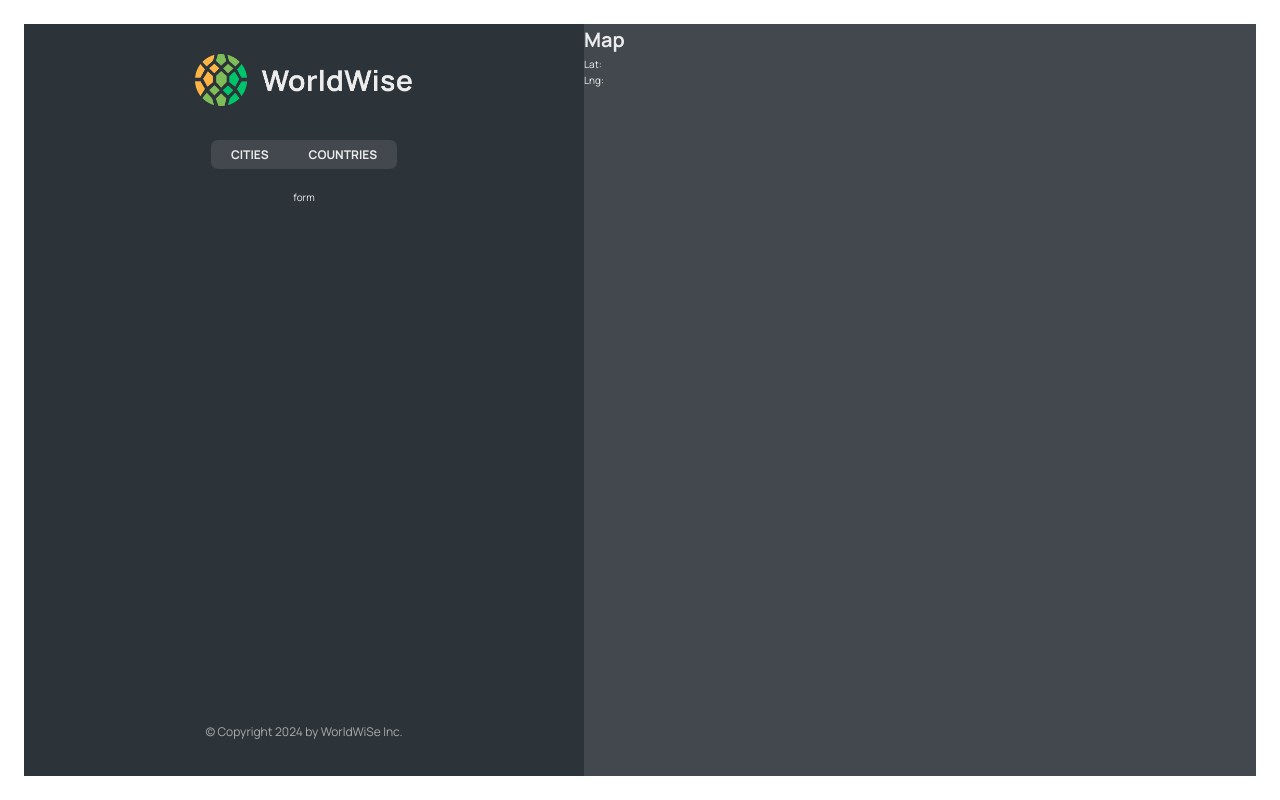
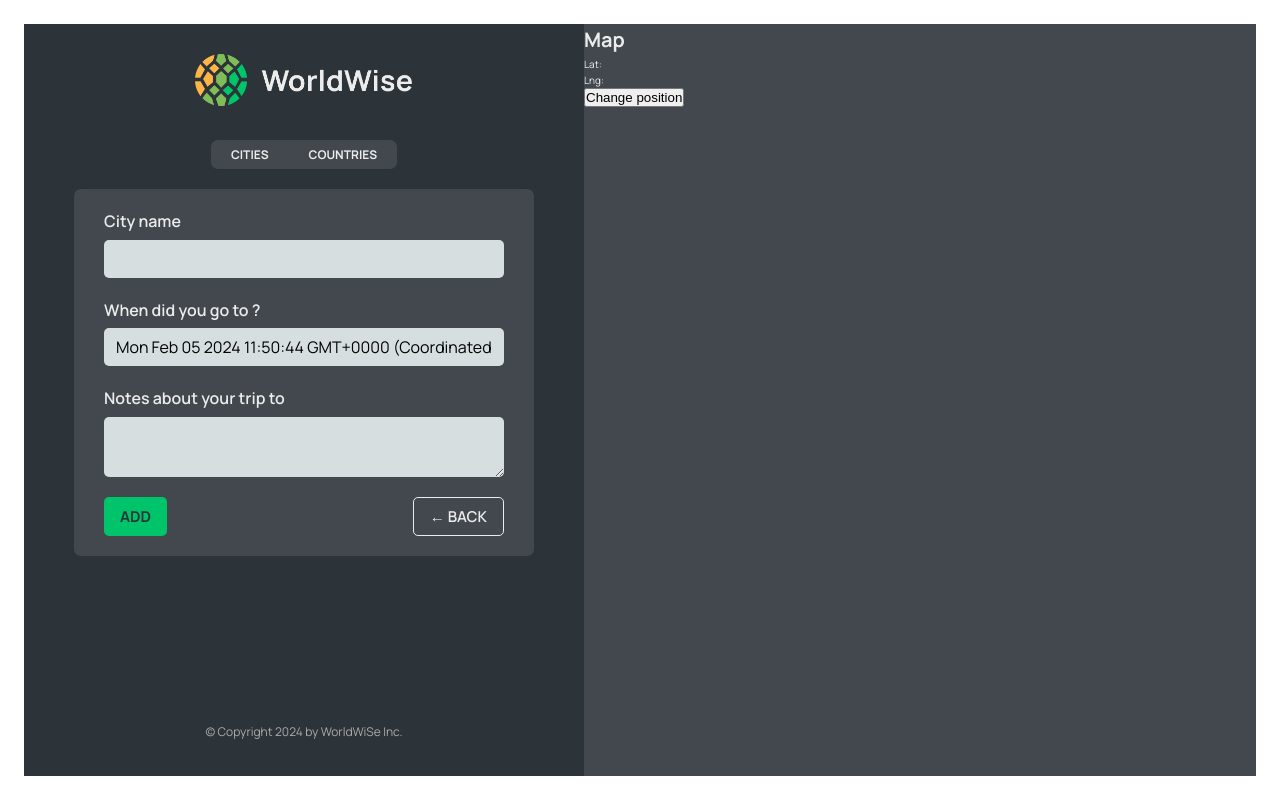
Before and after one commit to devalmazbek/worldwise, a React (Vite) app: page /app/form in a window 1280 px wide. Built offline with nearby package versions, Linux system fonts and the light colour scheme; data requests are answered from the project's data file.

Commit message:
added button component

```diff
--- a/src/App.jsx
+++ b/src/App.jsx
@@ -1,5 +1,5 @@
 import { useEffect, useState } from "react";
-import { BrowserRouter, Route, Routes } from "react-router-dom";
+import { BrowserRouter, Navigate, Route, Routes } from "react-router-dom";
 
 import Home from "./pages/home";
 import Product from "./pages/product";
@@ -10,6 +10,7 @@
 import CityList from "./components/city-list";
 import CountryList from "./components/country-list";
 import City from "./components/city";
+import Form from "./components/form";
 
 const BASE_API = "http://localhost:8080";
 
@@ -42,10 +43,7 @@
           <Route path="/pricing" element={<Pricing />} />
           <Route path="/login" element={<Login />} />
           <Route path="/app" element={<AppLayout />}>
-            <Route
-              index
-              element={<CityList cities={cities} isLoading={isLoading} />}
-            />
+            <Route index element={<Navigate replace to="cities" />} />
             <Route
               path="cities"
               element={<CityList cities={cities} isLoading={isLoading} />}
@@ -55,7 +53,7 @@
               path="countries"
               element={<CountryList cities={cities} isLoading={isLoading} />}
             />
-            <Route path="form" element={<>form</>} />
+            <Route path="form" element={<Form />} />
           </Route>
           <Route path="*" element={<PageNotFound />} />
         </Routes>
--- /dev/null
+++ b/src/components/button/index.jsx
@@ -0,0 +1,9 @@
+import styles from "./index.module.css";
+
+export default function Button({ onClick, children, type }) {
+  return (
+    <button onClick={onClick} className={`${styles.btn} ${styles[type]}`}>
+      {children}
+    </button>
+  );
+}
--- /dev/null
+++ b/src/components/button/index.module.css
@@ -0,0 +1,35 @@
+.btn {
+  color: inherit;
+  text-transform: uppercase;
+  padding: 0.8rem 1.6rem;
+  font-family: inherit;
+  font-size: 1.5rem;
+  border: none;
+  border-radius: 5px;
+  cursor: pointer;
+}
+
+.primary {
+  font-weight: 700;
+  background-color: var(--color-brand--2);
+  color: var(--color-dark--1);
+}
+
+.back {
+  font-weight: 600;
+  background: none;
+  border: 1px solid currentColor;
+}
+
+.position {
+  font-weight: 700;
+  position: absolute;
+  z-index: 1000;
+  font-size: 1.4rem;
+  bottom: 4rem;
+  left: 50%;
+  transform: translateX(-50%);
+  background-color: var(--color-brand--2);
+  color: var(--color-dark--1);
+  box-shadow: 0 0.4rem 1.2rem rgba(36, 42, 46, 0.16);
+}
--- a/src/components/form/index.jsx
+++ b/src/components/form/index.jsx
@@ -1,6 +1,9 @@
 // "https://api.bigdatacloud.net/data/reverse-geocode-client?latitude=0&longitude=0"
 
 import { useState } from "react";
+import { useNavigate } from "react-router-dom";
+
+import Button from "../button";
 
 import styles from "./index.module.css";
 
@@ -17,6 +20,8 @@
   const [country, setCountry] = useState("");
   const [date, setDate] = useState(new Date());
   const [notes, setNotes] = useState("");
+
+  const navigate = useNavigate();
 
   return (
     <form className={styles.form}>
@@ -49,8 +54,16 @@
       </div>
 
       <div className={styles.buttons}>
-        <button>Add</button>
-        <button>&larr; Back</button>
+        <Button type="primary">Add</Button>
+        <Button
+          type="back"
+          onClick={(e) => {
+            e.preventDefault();
+            navigate(-1);
+          }}
+        >
+          &larr; Back
+        </Button>
       </div>
     </form>
   );
--- a/src/components/map/index.jsx
+++ b/src/components/map/index.jsx
@@ -1,18 +1,23 @@
-import { useSearchParams } from "react-router-dom";
+import { useSearchParams, useNavigate } from "react-router-dom";
 
 import styles from "./index.module.css";
 
 export default function Map() {
   const [searchParams, setSearchParams] = useSearchParams();
 
+  const navigate = useNavigate();
+
   const lat = searchParams.get("lat");
   const lng = searchParams.get("lng");
 
   return (
-    <div className={styles.mapContainer}>
+    <div className={styles.mapContainer} onClick={() => navigate("form")}>
       <h1>Map</h1>
       <p>Lat: {lat}</p>
       <p>Lng: {lng}</p>
+      <button onClick={() => setSearchParams({ lat: 23, lng: 25 })}>
+        Change position
+      </button>
     </div>
   );
 }
```
